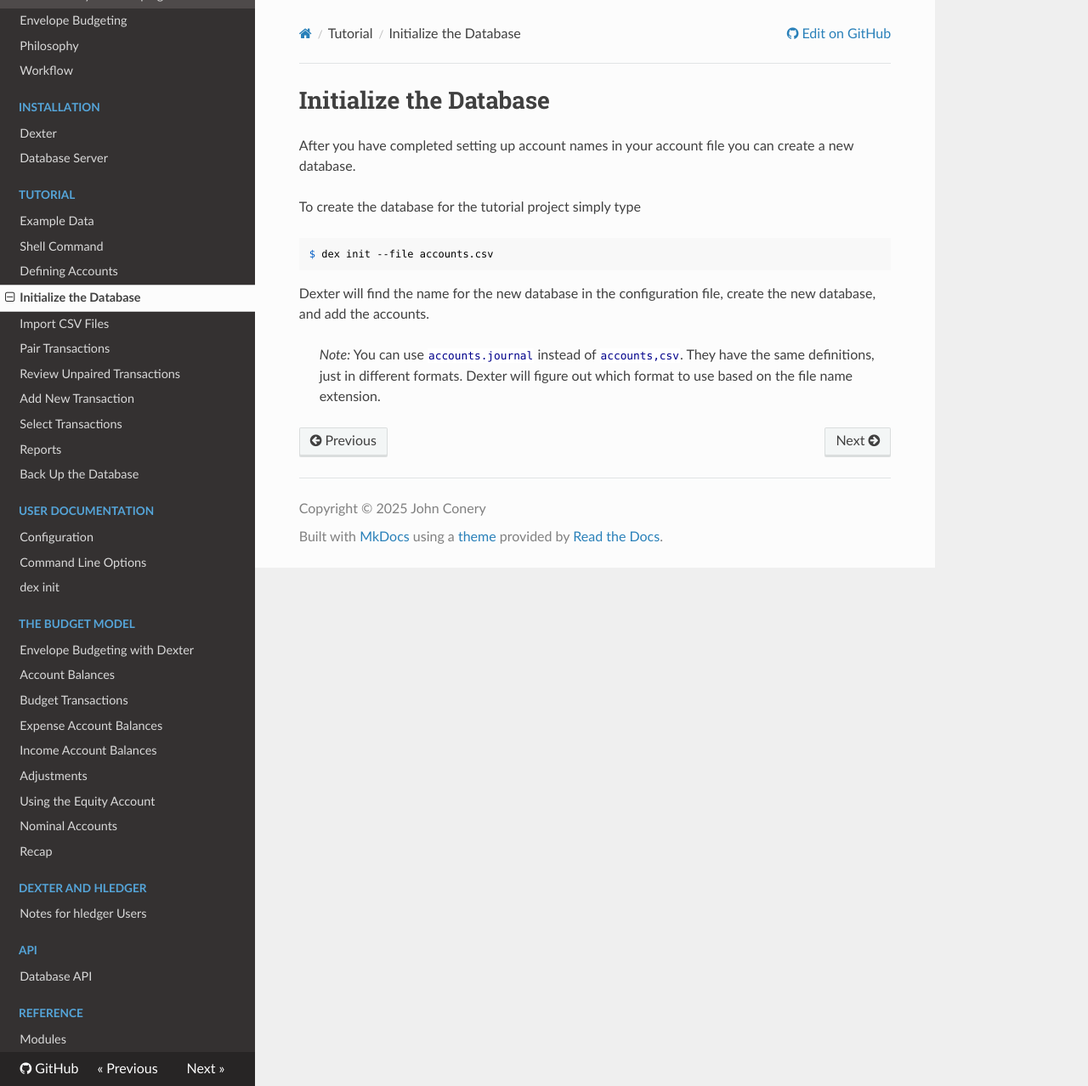
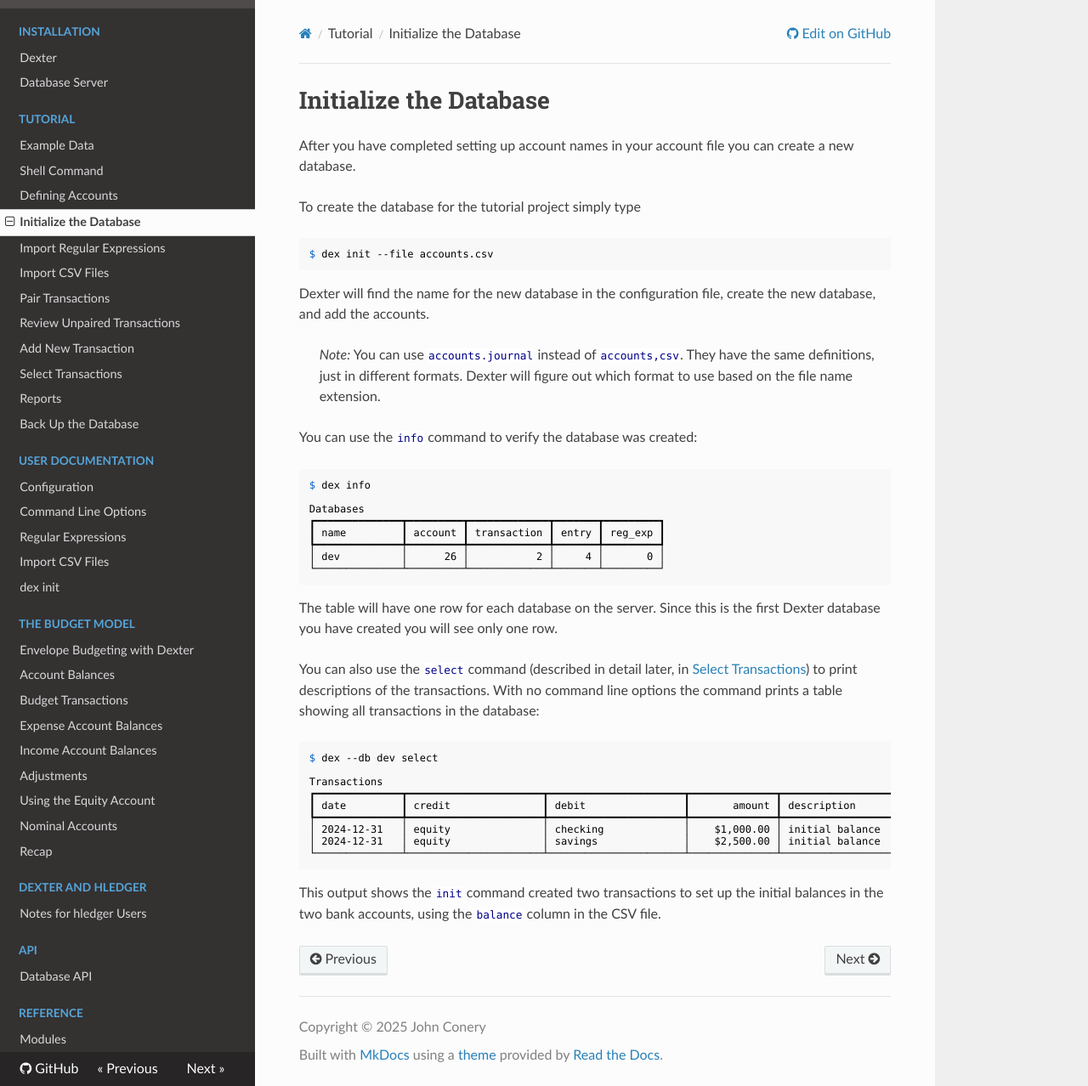
Before and after one commit to conery/dexter, an MkDocs documentation site: the page built from docs/tut_init.md, in a window 1280 px wide and 1278 px high. Shown: the whole window at 85% size. Built offline with MkDocs 1.6.1, drawn with Linux system fonts in a browser that asks for light colours; nearby versions of some CDN libraries.

Commit message:
More reorganization of docs

````diff
--- a/docs/tut_init.md
+++ b/docs/tut_init.md
@@ -10,3 +10,37 @@
 Dexter will find the name for the new database in the configuration file, create the new database, and add the accounts.
 
 > _Note:_  You can use `accounts.journal` instead of `accounts,csv`.  They have the same definitions, just in different formats.  Dexter will figure out which format to use based on the file name extension.
+
+You can use the `info` command to verify the database was created:
+```shell
+$ dex info
+
+Databases
+┏━━━━━━━━━━━━━━┳━━━━━━━━━┳━━━━━━━━━━━━━┳━━━━━━━┳━━━━━━━━━┓
+┃ name         ┃ account ┃ transaction ┃ entry ┃ reg_exp ┃
+┡━━━━━━━━━━━━━━╇━━━━━━━━━╇━━━━━━━━━━━━━╇━━━━━━━╇━━━━━━━━━┩
+│ dev          │      26 │           2 │     4 │       0 │
+└──────────────┴─────────┴─────────────┴───────┴─────────┘
+```
+
+The table will have one row for each database on the server.
+Since this is the first Dexter database you have created you will see only one row.
+
+You can also use the `select` command (described in detail later, in [Select Transactions](tut_select.md)) to print descriptions of the transactions.
+With no command line options the command prints a table showing all transactions in the database:
+
+```shell
+$ dex --db dev select
+
+Transactions
+┏━━━━━━━━━━━━━━┳━━━━━━━━━━━━━━━━━━━━━━┳━━━━━━━━━━━━━━━━━━━━━━┳━━━━━━━━━━━━━━┳━━━━━━━━━━━━━━━━━━━━━━━━━━━━━━━━┳━━━━━━━━━━━━━━━━━┳━━━━━━━━━━━━━━━━━┓
+┃ date         ┃ credit               ┃ debit                ┃       amount ┃ description                    ┃ comment         ┃ tags            ┃
+┡━━━━━━━━━━━━━━╇━━━━━━━━━━━━━━━━━━━━━━╇━━━━━━━━━━━━━━━━━━━━━━╇━━━━━━━━━━━━━━╇━━━━━━━━━━━━━━━━━━━━━━━━━━━━━━━━╇━━━━━━━━━━━━━━━━━╇━━━━━━━━━━━━━━━━━┩
+│ 2024-12-31   │ equity               │ checking             │    $1,000.00 │ initial balance                │                 │                 │
+│ 2024-12-31   │ equity               │ savings              │    $2,500.00 │ initial balance                │                 │                 │
+└──────────────┴──────────────────────┴──────────────────────┴──────────────┴────────────────────────────────┴─────────────────┴─────────────────┘
+```
+
+This output shows the `init` command created two transactions to set up the initial balances in the two bank accounts, using the `balance` column in the CSV file.
+
+<!-- The `select` command can also display the transactions in Journal format: -->
--- a/mkdocs.yml
+++ b/mkdocs.yml
@@ -37,6 +37,7 @@
     - "Shell Command": dex.md
     - "Defining Accounts": accounts.md
     - "Initialize the Database": tut_init.md
+    - "Import Regular Expressions": tut_regexp.md
     - "Import CSV Files": dex_import.md
     - "Pair Transactions": dex_pair.md
     - "Review Unpaired Transactions": dex_review.md
@@ -45,8 +46,10 @@
     - "Reports": dex_report.md
     - "Back Up the Database": dex_save_restore.md
   - "User Documentation":
-    - "Configuration": dex_config.md
-    - "Command Line Options": dex_options.md
+    - "Configuration": config.md
+    - "Command Line Options": options.md
+    - "Regular Expressions": regexp.md
+    - "dex import": dex_import.md
     - "dex init": dex_init.md
   - "The Budget Model":
     - "Envelope Budgeting with Dexter": envelopes_dex.md
````
Also changed, not shown: docs/dex_init.md (+4 -4 lines), docs/regexp.md (added, +3 -0 lines), docs/tut_import.md (added, +83 -0 lines), docs/tut_regexp.md (added, +3 -0 lines), docs/config.md (renamed from docs/dex_config.md), docs/options.md (renamed from docs/dex_options.md).
